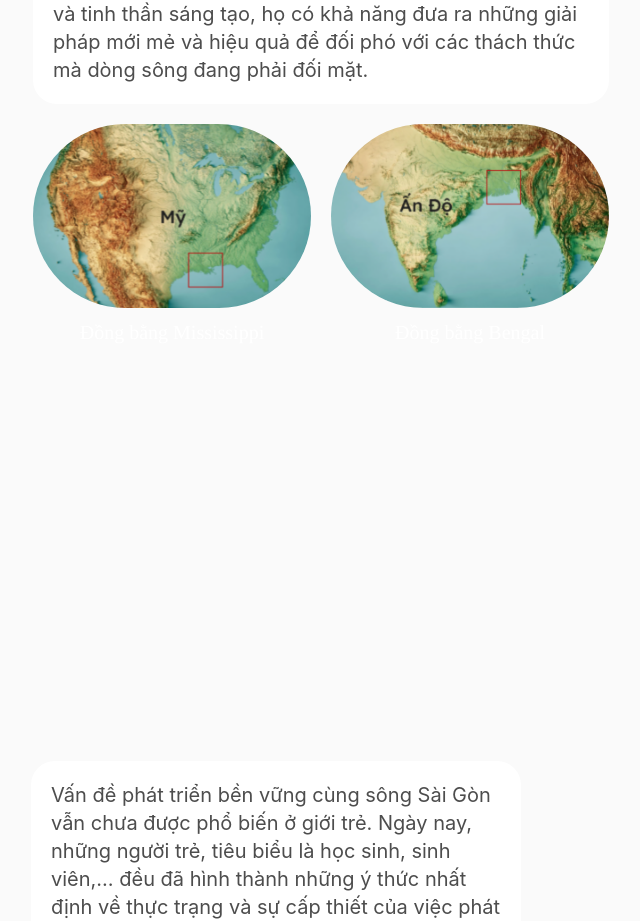
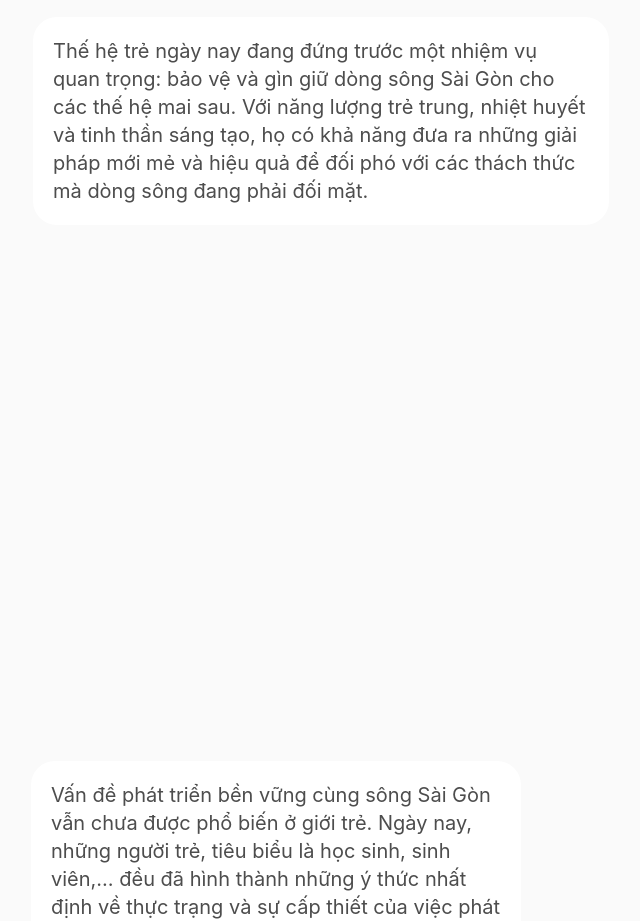
Before and after one commit to soyoongdev/saigon-cubin, a React (Vite) app: page / in a window 1280 px wide. Shown: the part 2719-3640 px from the top of the page, without its empty margins (631-1271 px from the left). Built offline with nearby package versions, Linux system fonts and the light colour scheme.

Commit message:
Update App.tsx

```diff
--- a/src/App.tsx
+++ b/src/App.tsx
@@ -1,6 +1,6 @@
 import { Anchor, Flex, Typography } from "antd";
 import { AnchorLinkItemProps } from "antd/es/anchor/Anchor";
-import { m1, m2, wes1, wes2 } from "./assets";
+import { wes1, wes2 } from "./assets";
 import Section from "./components/Section";
 import useAppViewModel from "./hooks/useAppViewModel";
 import { cn } from "./utils/helpers";
@@ -86,38 +86,6 @@ function App() {
                   <Typography.Text className="m-5 text-xl text-foreground">
                     {content.sec3}
                   </Typography.Text>
-                </Flex>
-                <Flex gap={20} className="w-full">
-                  <Flex
-                    vertical
-                    gap={10}
-                    className="w-1/2"
-                    justify="center"
-                    align="center"
-                  >
-                    <img
-                      src={m1}
-                      className="h-full w-full rounded-full object-cover"
-                    />
-                    <Typography.Text className="font-tino text-xl text-white">
-                      Đồng bằng Mississippi
-                    </Typography.Text>
-                  </Flex>
-                  <Flex
-                    vertical
-                    gap={10}
-                    className="w-1/2"
-                    justify="center"
-                    align="center"
-                  >
-                    <img
-                      src={m2}
-                      className="h-full w-full rounded-full object-cover"
-                    />
-                    <Typography.Text className="font-tino text-xl text-white">
-                      Đồng bằng Bengal
-                    </Typography.Text>
-                  </Flex>
                 </Flex>
               </Flex>
             </Flex>
```
